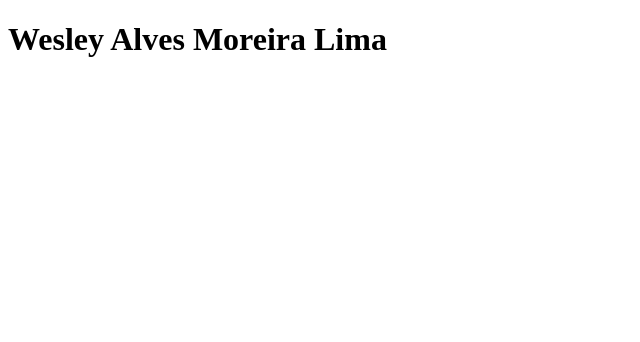
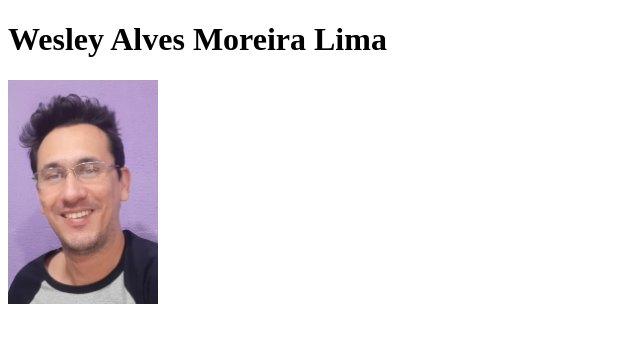
Before and after one commit to wesleymktd/wesleymktd.github.io, a plain HTML site: page index.html in a window 1280 px wide. Shown: the whole page, without its empty margins (0-640 px from the left). Drawn offline with Linux system fonts and the light colour scheme.

Commit message:
Add Foto

```diff
--- a/index.html
+++ b/index.html
@@ -6,5 +6,6 @@
   </head>
   <body>
   <h1>Wesley Alves Moreira Lima</h1>
+  <img src="foto currículo-min (1).jpg" alt="Foto currículo" width="150">
   </body>
 </html>
```
Also changed, not shown: foto currículo-min (1).jpg (added).
